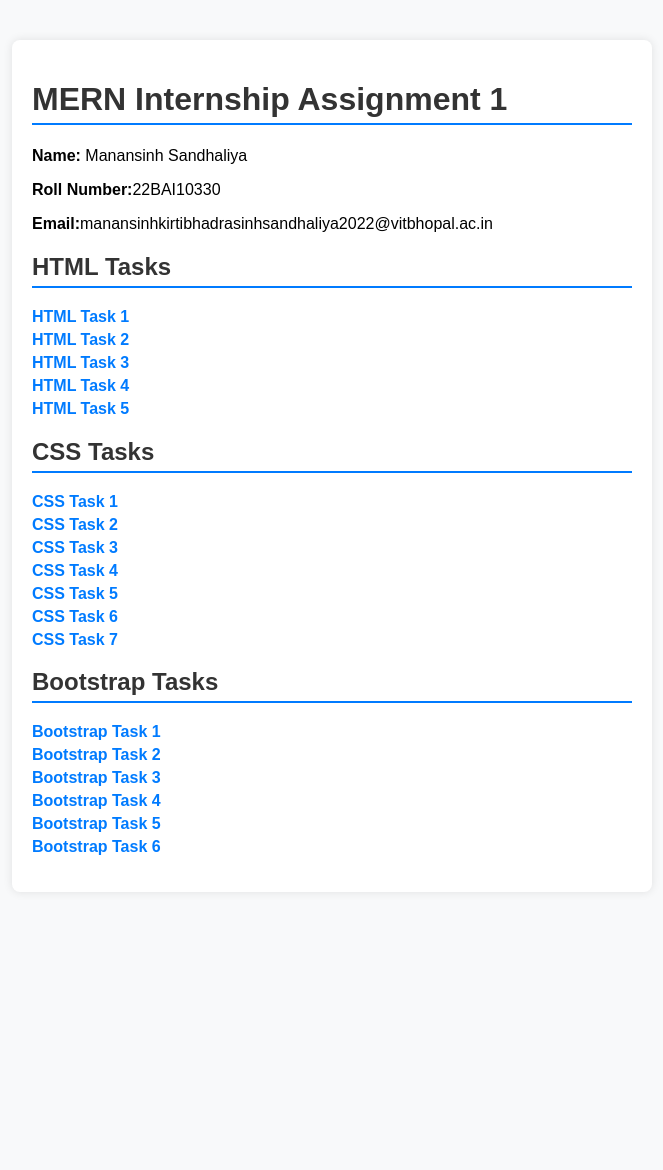
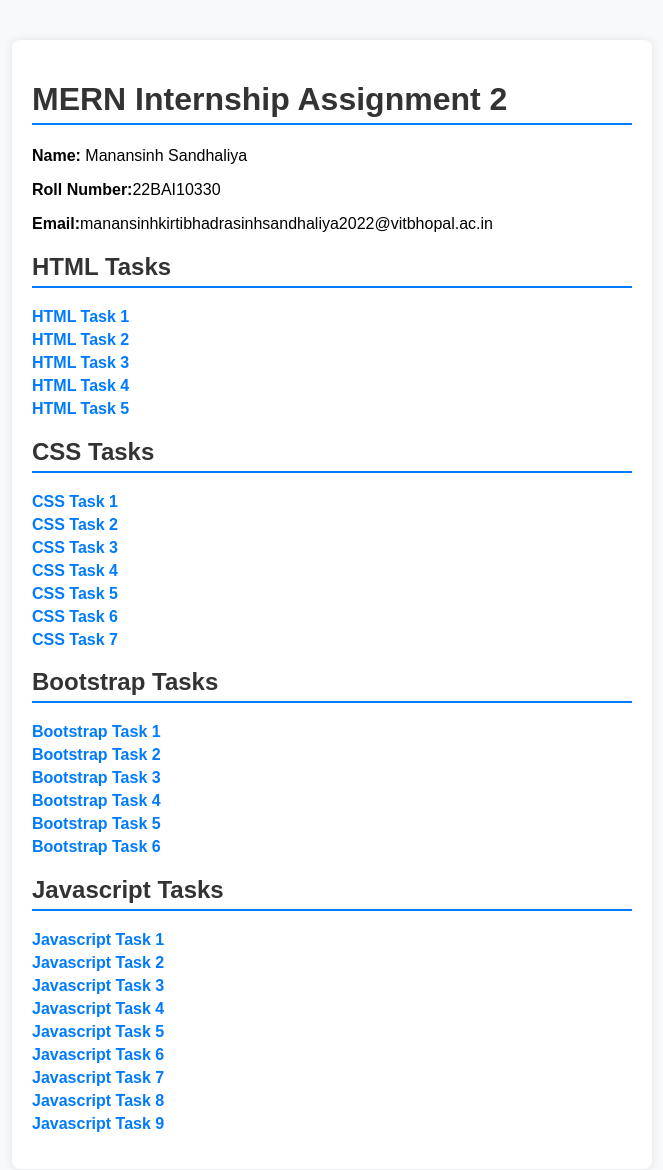
Before and after one commit to Manan-S85/VIT-MERN_Internship_Assignments, a plain HTML site: page index.html in a window 1280 px wide. Shown: the whole page, without its empty margins (308-971 px from the left). Before the commit the page ends 932 px from the top, so only its background shows below. Drawn offline with Linux system fonts and the light colour scheme.

Commit message:
Update index.html

```diff
--- a/index.html
+++ b/index.html
@@ -3,7 +3,7 @@
 <head>
     <meta charset="UTF-8">
     <meta name="viewport" content="width=device-width, initial-scale=1.0">
-    <title>MERN Internship Assignment 1</title>
+    <title>MERN Internship Assignment 2</title>
     <style>
         body {
             font-family: Arial, sans-serif;
@@ -43,7 +43,7 @@
 </head>
 <body>
     <div class="container">
-        <h1>MERN Internship Assignment 1</h1>
+        <h1>MERN Internship Assignment 2</h1>
         <p><strong>Name:</strong> Manansinh Sandhaliya</p>
         <p><strong>Roll Number:</strong>22BAI10330</p>
         <p><strong>Email:</strong>manansinhkirtibhadrasinhsandhaliya2022@vitbhopal.ac.in</p>
@@ -77,6 +77,18 @@
             <li><a href="Bootstrap_Task-5.html">Bootstrap Task 5</a></li>
             <li><a href="Bootstrap_Task-6.html">Bootstrap Task 6</a></li>
         </ul>
+        <h2>Javascript Tasks</h2>
+        <ul>
+            <li><a href="JS_Task-1.html">Javascript Task 1</a></li>
+            <li><a href="JS_Task-2.html">Javascript Task 2</a></li>
+            <li><a href="JS_Task-3.html">Javascript Task 3</a></li>
+            <li><a href="JS_Task-4.html">Javascript Task 4</a></li>
+            <li><a href="JS_Task-5.html">Javascript Task 5</a></li>
+            <li><a href="JS_Task-6.html">Javascript Task 6</a></li>
+            <li><a href="JS_Task-7.html">Javascript Task 7</a></li>
+            <li><a href="JS_Task-8.html">Javascript Task 8</a></li>
+            <li><a href="JS_Task-9.html">Javascript Task 9</a></li>
+        </ul>
     </div>
 </body>
 </html>
```
